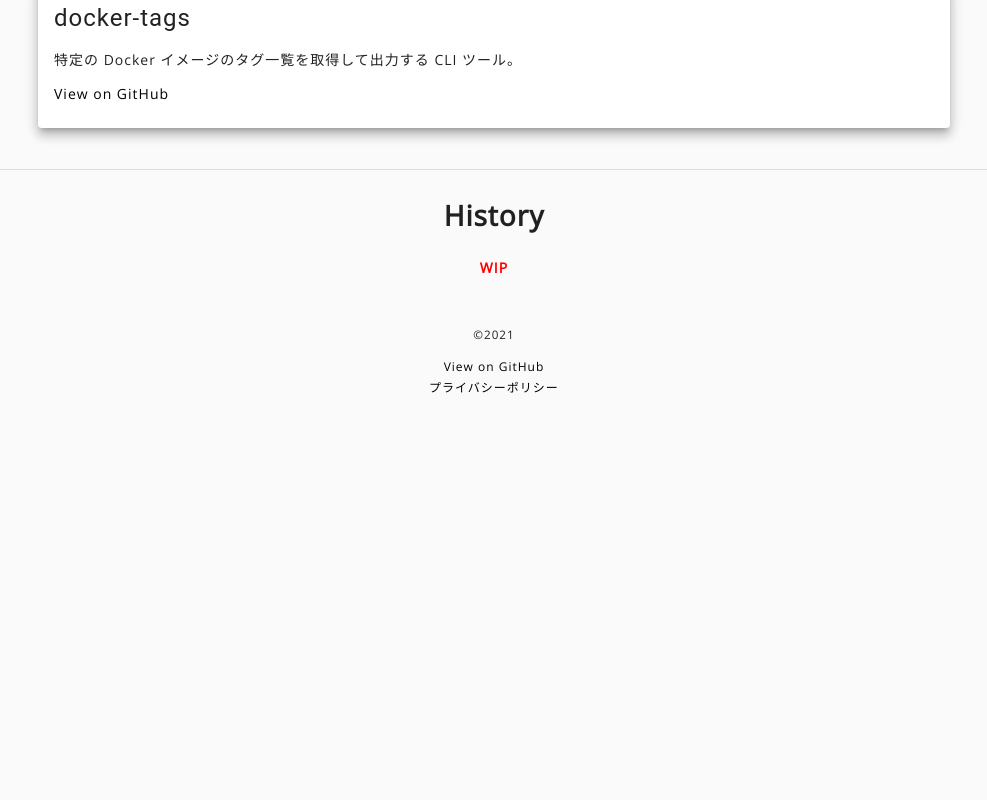
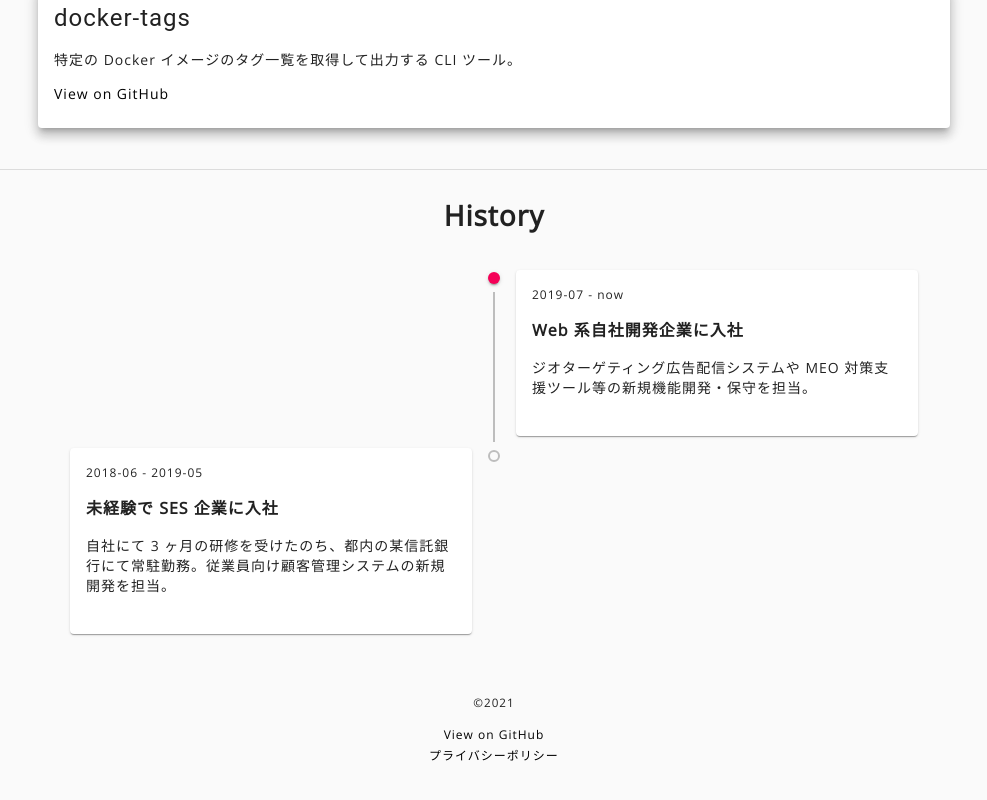
Before and after one commit to kou-pg-0131/homepage, a Next.js app: page / in a window 1280 px wide. Shown: the part 4028-4828 px from the top of the page, without its empty margins (146-1133 px from the left). Before the commit the page ends 4466 px from the top, so only its background shows below. Built offline with nearby package versions, Linux system fonts and the light colour scheme.

Commit message:
History を作成

```diff
--- /dev/null
+++ b/src/components/historyList/index.tsx
@@ -0,0 +1,14 @@
+import React from 'react';
+import { Timeline } from '@material-ui/lab';
+
+type Props = {
+  children: React.ReactNode;
+};
+
+export const HistoryList: React.FC<Props> = (props: Props) => {
+  return (
+    <Timeline align='alternate'>
+      {props.children}
+    </Timeline>
+  );
+};
--- /dev/null
+++ b/src/components/historyListItem/index.module.scss
@@ -0,0 +1,25 @@
+@media screen and (max-width: 599px) {
+  .item {
+    flex-direction: row !important;
+
+    &::before {
+      flex: 0 !important;
+    }
+  }
+}
+
+.timelineContent {
+  text-align: left !important;
+}
+
+.period {
+  font-size: 12px;
+}
+
+.title {
+  font-size: 16px;
+}
+
+.description {
+  font-size: 14px;
+}
--- /dev/null
+++ b/src/components/historyListItem/index.tsx
@@ -0,0 +1,39 @@
+import React from 'react';
+import styles from './index.module.scss';
+import { History } from '../../domain';
+import { Card, CardContent } from '@material-ui/core';
+import { TimelineItem, TimelineSeparator, TimelineDot, TimelineContent, TimelineConnector } from '@material-ui/lab';
+
+type Props = {
+  active?: boolean;
+  hideConnector?: boolean;
+  history: History;
+};
+
+export const HistoryListItem: React.FC<Props> = (props: Props) => {
+
+  return (
+    <TimelineItem className={styles.item}>
+      <TimelineSeparator>
+        <TimelineDot
+          color={props.active ? 'secondary' : undefined}
+          variant={props.active ? undefined : 'outlined'}
+        />
+        {!props.hideConnector && (
+          <TimelineConnector/>
+        )}
+      </TimelineSeparator>
+      <TimelineContent className={styles.timelineContent}>
+        <Card>
+          <CardContent>
+            <p className={styles.period}>{props.history.period}</p>
+            <h3 className={styles.title}>{props.history.title}</h3>
+            {props.history.description && (
+              <p className={styles.description}>{props.history.description}</p>
+            )}
+          </CardContent>
+        </Card>
+      </TimelineContent>
+    </TimelineItem>
+  );
+};
--- a/src/components/index.ts
+++ b/src/components/index.ts
@@ -8,3 +8,5 @@
 export * from './portfolioCardListItem';
 export * from './socialList';
 export * from './socialListItem';
+export * from './historyList';
+export * from './historyListItem';
--- a/src/config.yml
+++ b/src/config.yml
@@ -161,3 +161,11 @@
       - title: docker-tags
         description: 特定の Docker イメージのタグ一覧を取得して出力する CLI ツール。
         githubUrl: https://github.com/kou-pg-0131/docker-tags
+
+histories:
+  - period: 2019-07 - now
+    title: Web 系自社開発企業に入社
+    description: ジオターゲティング広告配信システムや MEO 対策支援ツール等の新規機能開発・保守を担当。
+  - period: 2018-06 - 2019-05
+    title: 未経験で SES 企業に入社
+    description: 自社にて 3 ヶ月の研修を受けたのち、都内の某信託銀行にて常駐勤務。従業員向け顧客管理システムの新規開発を担当。
--- /dev/null
+++ b/src/domain/history.ts
@@ -0,0 +1,5 @@
+export type History = {
+  period: string;
+  title: string;
+  description?: string;
+};
--- a/src/domain/index.tsx
+++ b/src/domain/index.tsx
@@ -1,3 +1,4 @@
 export * from './skill';
 export * from './social';
 export * from './portfolio';
+export * from './history';
--- a/src/lib/config.ts
+++ b/src/lib/config.ts
@@ -1,6 +1,6 @@
 import * as fs from 'fs';
 import * as yaml from 'js-yaml';
-import { Social, Skill, Portfolio } from '../domain';
+import { Social, Skill, Portfolio, History } from '../domain';
 
 export type Config = {
   socials: Social[];
@@ -14,6 +14,8 @@
     category: string;
     items: Portfolio[];
   }[];
+
+  histories: History[];
 };
 
 export const getConfig = (): Config => {
--- a/src/pages/index.tsx
+++ b/src/pages/index.tsx
@@ -2,7 +2,7 @@
 import styles from './index.module.scss';
 import { GetStaticProps } from 'next';
 import { Layout } from '../layout';
-import { SocialList, SocialListItem, PortfolioCardList, PortfolioCardListItem, Section, SkillCardList, SkillCardListItem, User } from '../components';
+import { SocialList, SocialListItem, PortfolioCardList, PortfolioCardListItem, Section, SkillCardList, SkillCardListItem, HistoryList, HistoryListItem, User } from '../components';
 import { Divider } from '@material-ui/core';
 import { Config, getConfig } from '../lib/config';
 
@@ -64,11 +64,16 @@
       <Divider id='history'/>
 
       <Section title='History'>
-        <div style={{ textAlign: 'center', color: 'red' }}>
-          <strong>
-            WIP
-          </strong>
-        </div>
+        <HistoryList>
+          {props.config.histories.map((history, i) => (
+            <HistoryListItem
+              key={history.title}
+              active={i === 0}
+              hideConnector={i === props.config.histories.length - 1}
+              history={history}
+            />
+          ))}
+        </HistoryList>
       </Section>
     </Layout>
   );
```
